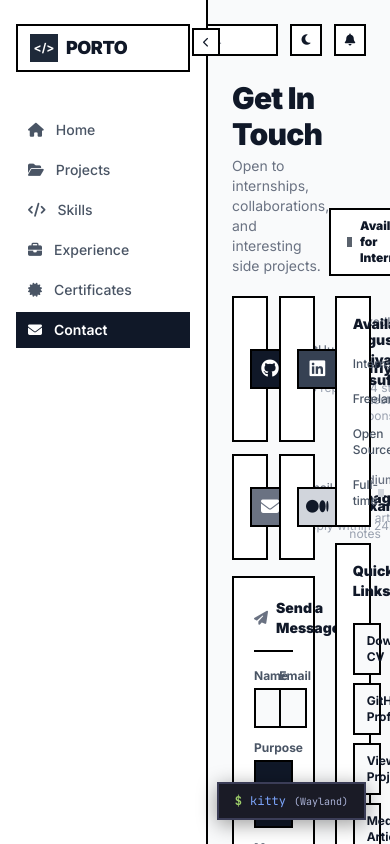
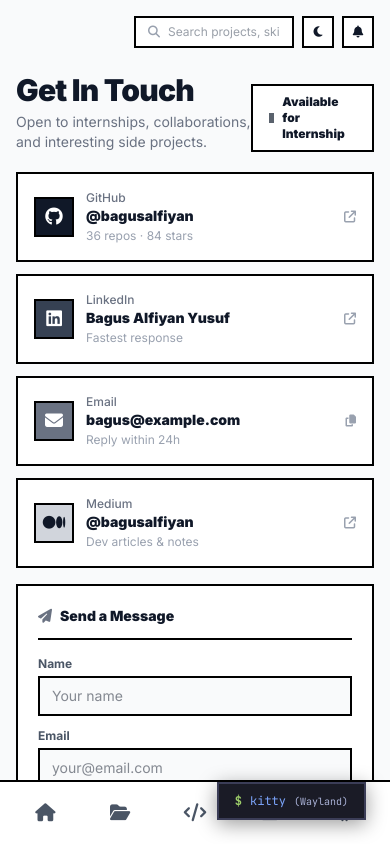
Before and after one commit to Fiyanz/my-porto, a Next.js app in the folder frontend/: page /contact in a window 390 px wide. Built offline with nearby package versions, Linux system fonts and the light colour scheme.

Commit message:
feat(frontend): make layout fully responsive for mobile and tablet, adjust breakpoints

```diff
--- a/frontend/src/app/(portfolio)/contact/page.tsx
+++ b/frontend/src/app/(portfolio)/contact/page.tsx
@@ -67,10 +67,10 @@
         </div>
       </div>
 
-      <div className="grid grid-cols-3 gap-5">
+      <div className="grid grid-cols-1 md:grid-cols-3 gap-5">
         {/* LEFT: Contact form + channels */}
         <div className="col-span-2 flex flex-col gap-4">
-          <div id="channels-row" className="grid grid-cols-2 gap-3">
+          <div id="channels-row" className="grid grid-cols-1 sm:grid-cols-2 gap-3">
             <div className="border-2 border-black bg-white p-4 flex items-center gap-3 group cursor-pointer hover:bg-gray-50">
               <div className="w-10 h-10 bg-gray-900 border-2 border-black flex items-center justify-center shrink-0">
                 <i className="fa-brands fa-github text-white text-lg"></i>
@@ -126,7 +126,7 @@
               Send a Message
             </h3>
 
-            <div className="grid grid-cols-2 gap-3 mb-3">
+            <div className="grid grid-cols-1 md:grid-cols-2 gap-3 mb-3">
               <div>
                 <label className="text-xs font-bold text-gray-600 block mb-1">Name</label>
                 <input
--- a/frontend/src/app/(portfolio)/experience/page.tsx
+++ b/frontend/src/app/(portfolio)/experience/page.tsx
@@ -37,9 +37,9 @@
         </div>
       </div>
 
-      <div className="grid grid-cols-3 gap-5">
+      <div className="grid grid-cols-1 lg:grid-cols-3 gap-5">
         {/* LEFT: Timeline */}
-        <div className="col-span-2 flex flex-col gap-0">
+        <div className="col-span-1 lg:col-span-2 flex flex-col gap-0">
           <h2 className="text-lg font-black mb-4">Timeline</h2>
 
           <div className="timeline-line flex flex-col gap-0 relative">
--- a/frontend/src/app/(portfolio)/layout.tsx
+++ b/frontend/src/app/(portfolio)/layout.tsx
@@ -1,6 +1,7 @@
 import Sidebar from "@/components/Sidebar";
 import Topbar from "@/components/Topbar";
 import KittyTerminal from "@/components/KittyTerminal";
+import MobileNav from "@/components/MobileNav";
 
 export default function PortfolioLayout({
   children,
@@ -10,11 +11,12 @@
   return (
     <div id="app-shell" className="flex h-screen w-screen overflow-hidden">
       <Sidebar />
-      <main id="main-content" className="flex-1 bg-gray-50 p-6 overflow-y-auto">
+      <main id="main-content" className="flex-1 bg-gray-50 p-4 md:p-6 overflow-y-auto pb-20 md:pb-6">
         <Topbar />
         {children}
         <KittyTerminal />
       </main>
+      <MobileNav />
     </div>
   );
 }
--- a/frontend/src/app/(portfolio)/projects/ProjectList.tsx
+++ b/frontend/src/app/(portfolio)/projects/ProjectList.tsx
@@ -56,7 +56,7 @@
       </div>
 
       {/* PROJECT GRID */}
-      <div id="project-grid" className={view === 'grid' ? 'grid grid-cols-3 gap-4 mb-6' : 'grid grid-cols-1 gap-4 mb-6'}>
+      <div id="project-grid" className={view === 'grid' ? 'grid grid-cols-1 md:grid-cols-2 lg:grid-cols-3 gap-4 mb-6' : 'grid grid-cols-1 gap-4 mb-6'}>
         {filteredProjects.map((proj) => {
           const isDeep = openDeepDive === proj.id;
           return (
--- a/frontend/src/app/(portfolio)/skills/page.tsx
+++ b/frontend/src/app/(portfolio)/skills/page.tsx
@@ -74,7 +74,7 @@
       </div>
 
       {/* TOP ROW: Proficiency Radar + Top Languages */}
-      <div className="grid grid-cols-3 gap-4 mb-5">
+      <div className="grid grid-cols-1 md:grid-cols-2 lg:grid-cols-3 gap-4 mb-5">
         <div id="proficiency-card" className="col-span-2 border-2 border-black bg-white p-5">
           <h3 className="font-black text-sm mb-4 flex items-center gap-2">
             <i className="fa-solid fa-chart-bar text-gray-500"></i> Domain Proficiency
@@ -127,7 +127,7 @@
       </div>
 
       <h2 className="text-xl font-black mb-3">Technology Stack</h2>
-      <div className="grid grid-cols-3 gap-4 mb-5">
+      <div className="grid grid-cols-1 md:grid-cols-2 lg:grid-cols-3 gap-4 mb-5">
         {groupedSkills.map((category) => {
           const primarySkills = category.skills.filter((s: any) => s.is_primary);
           const mostUsedText = primarySkills.length > 0
--- /dev/null
+++ b/frontend/src/components/MobileNav.tsx
@@ -0,0 +1,32 @@
+'use client';
+import Link from 'next/link';
+import { usePathname } from 'next/navigation';
+
+export default function MobileNav() {
+  const pathname = usePathname();
+
+  const links = [
+    { href: '/', icon: 'fa-house' },
+    { href: '/projects', icon: 'fa-folder-open' },
+    { href: '/skills', icon: 'fa-code' },
+    { href: '/experience', icon: 'fa-briefcase' },
+    { href: '/certificates', icon: 'fa-certificate' },
+  ];
+
+  return (
+    <nav className="fixed bottom-0 left-0 right-0 bg-white border-t-2 border-black z-50 flex md:hidden items-center justify-around h-16 px-2">
+      {links.map((link) => {
+        const isActive = pathname === link.href;
+        return (
+          <Link
+            key={link.href}
+            href={link.href}
+            className={`w-10 h-10 rounded-lg flex items-center justify-center transition-colors ${isActive ? 'bg-gray-900 text-white' : 'text-gray-600 hover:bg-gray-100'}`}
+          >
+            <i className={`fa-solid ${link.icon} text-lg`}></i>
+          </Link>
+        );
+      })}
+    </nav>
+  );
+}
--- a/frontend/src/components/Sidebar.tsx
+++ b/frontend/src/components/Sidebar.tsx
@@ -17,7 +17,7 @@
   ];
 
   return (
-    <aside id="sidebar" className={`${isCollapsed ? 'w-20 px-2' : 'w-52 px-4'} border-r-2 border-black bg-white flex flex-col py-6 shrink-0 transition-all duration-300 relative`}>
+    <aside id="sidebar" className={`${isCollapsed ? 'w-20 px-2' : 'w-52 px-4'} hidden md:flex border-r-2 border-black bg-white flex-col py-6 shrink-0 transition-all duration-300 relative`}>
 
       <button
         onClick={() => setIsCollapsed(!isCollapsed)}
--- a/frontend/src/components/Topbar.tsx
+++ b/frontend/src/components/Topbar.tsx
@@ -25,8 +25,8 @@
 
   return (
     <header id="topbar" className="flex items-center justify-end mb-6">
-      <div className="flex items-center gap-3">
-        <div className="flex items-center gap-2 border-2 border-black rounded-lg px-3 py-1.5 bg-white w-56">
+      <div className="flex items-center gap-2 md:gap-3">
+        <div className="flex items-center gap-2 border-2 border-black rounded-lg px-3 py-1.5 bg-white w-40 md:w-56">
           <i className="fa-solid fa-magnifying-glass text-gray-400 text-xs"></i>
           <input type="text" placeholder="Search projects, skills…" className="text-xs text-gray-700 outline-none w-full bg-transparent" />
         </div>
```
Also changed, not shown: frontend/src/app/(portfolio)/page.tsx (+17 -17 lines).
